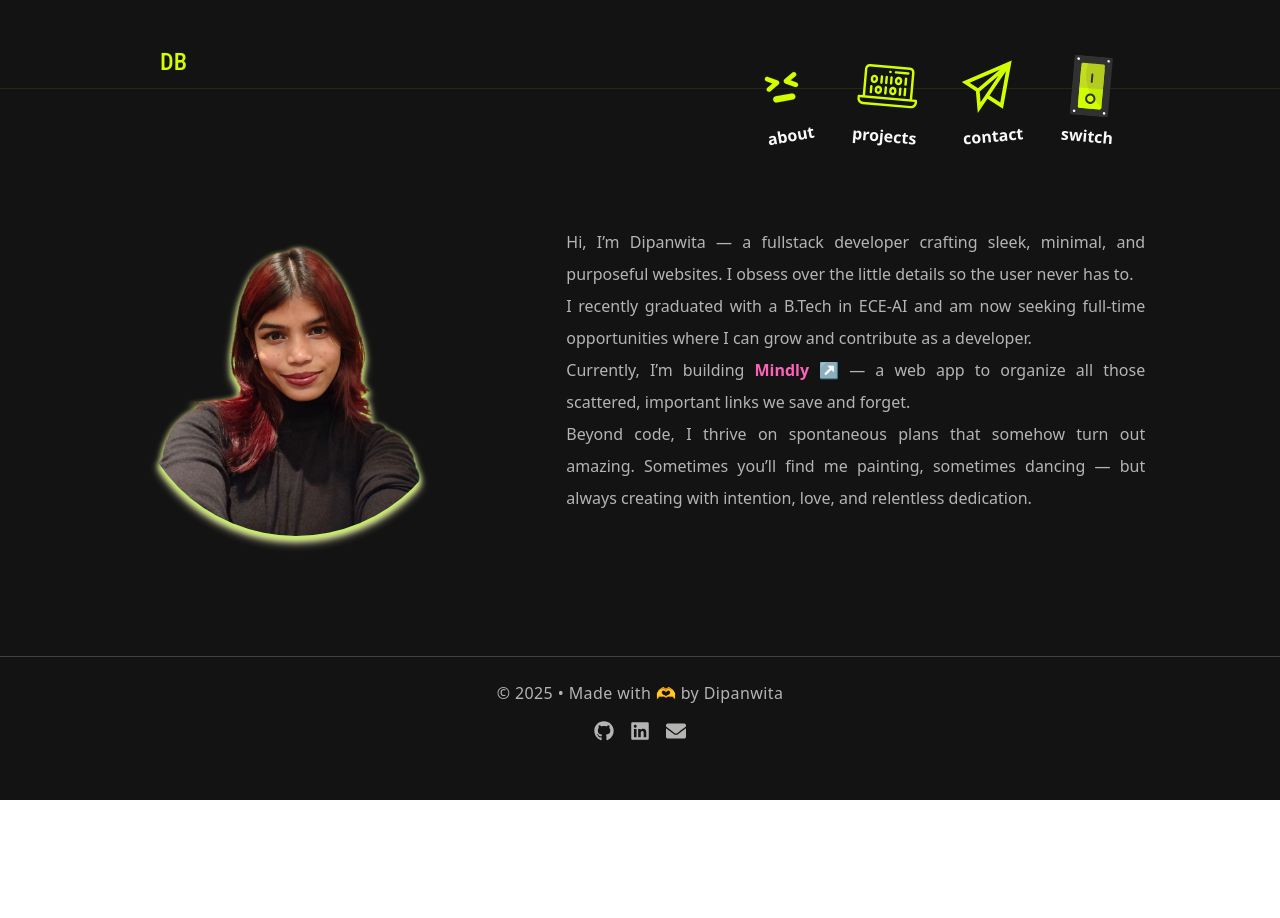
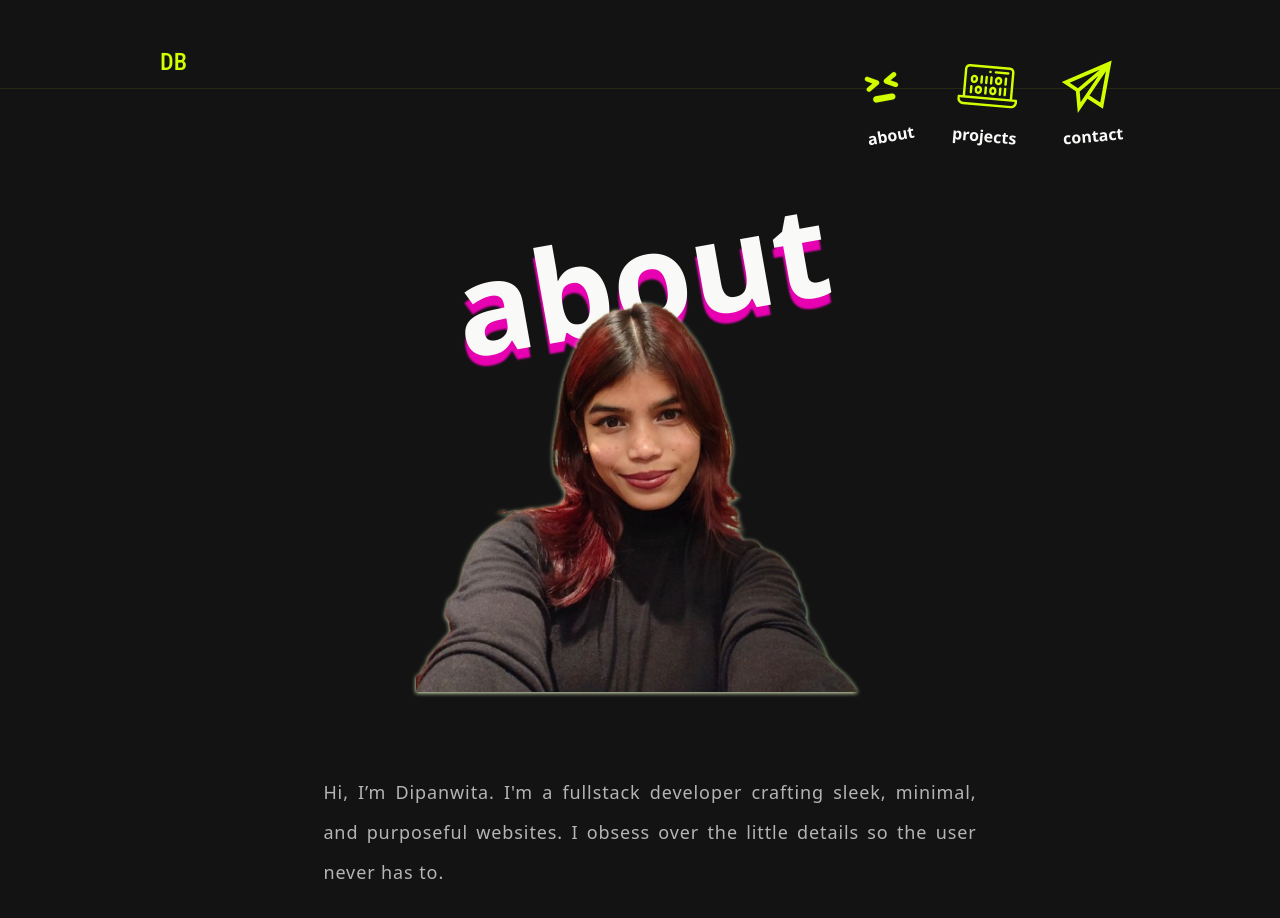
Before and after one commit to Dip-Bala/portfolio-v1, a React (Vite) app: page /about in a window 1280 px wide. Shown: the top 918 px of the page. Before the commit the page ends 800 px from the top, so only its background shows below. Built offline with nearby package versions, Linux system fonts and the light colour scheme.

Commit message:
About me modified

```diff
--- a/src/App.tsx
+++ b/src/App.tsx
@@ -33,10 +33,9 @@ const MainLayout = () => {
     <div className="bg-darkblack text-offwhite min-h-screen">
       {/* <Header /> */}
       <Navbar />
-      <div className="px-6 md:px-10 lg:px-20 py-10 text-pink-600">
+      <div className="px-6 md:px-10 lg:px-20 ">
         <Outlet />
       </div>
-      <Footer />
     </div>
   );
 };
--- a/src/index.css
+++ b/src/index.css
@@ -4,6 +4,7 @@
 
 @theme{
     --font-roboto: 'Roboto Condensed', serif;
+    --text-shadow-xl: -2px 10px 2px;
     --color-lightturquoise : #43c9aa;
     --color-transturquoise : #38e8be;
     --color-darkturquoise : #25886c;
@@ -19,3 +20,8 @@
     /* --color-transorange : #e83902; */
     --color-darkgray : #313131;
 }
+
+
+body {
+  background-color: var(--color-darkblack)
+}
--- a/src/pages/About.tsx
+++ b/src/pages/About.tsx
@@ -1,63 +1,100 @@
 import { motion } from "framer-motion";
-
+import Blog from "../ui/components/Blog";
 
 export function About() {
   return (
-    <motion.div
+    <motion.section
       id="about"
-      className="sm:p-10 text-lg leading-8 max-w-full"
-      // initial={{ opacity: 0, y: 100 }}
-      // animate={{ opacity: 1, y: 0 }}
+      className="w-full text-lg leading-8 py-10 h-screen overflow-scroll"
       transition={{ duration: 1 }}
     >
-      <div className="flex flex-col gap-20">
-        <div className="flex flex-col md:flex-row items-center justify-between gap-10 md:gap-20 text-offwhite/80">
+      <div className="relative flex flex-col gap-20 sm:px-10 sm:py-20">
+        <div className="flex flex-col  items-center justify-between gap-14 md:gap-20 text-offwhite/80">
+          <div className="relative flex justify-center items-center shrink-0">
+            <motion.div
+              initial={{ opacity: 0, y: -20 }}
+              animate={{ opacity: 1, y: 10 }}
+              transition={{ duration: 1 }}
+              className="absolute -top-10  text-8xl sm:text-9xl
+              font-black text-offwhite text-shadow-xl text-shadow-pink/90
+              -rotate-10 pointer-events-none select-none"
+            >
+              about
+            </motion.div>
+
+            <motion.img
+              src="/assets/about.png"
+              alt="Dipanwita Bala"
+              className=" aspect-square
+              drop-shadow-sm drop-shadow-lime-100 transition w-md  "
+            />
+          </div>
 
           <motion.div
-            id="about-image"
-            className="drop-shadow-amber-100 drop-shadow-md"
-            initial={{ opacity: 0, x: -100 }}
-            animate={{ opacity: 1, x: 10 }}
-            transition={{ duration: 1 }}
-          >
-            <img
-              src="/assets/about.png"
-              alt="Dipanwita Bala"
-              className="w-sm aspect-square rounded-full drop-shadow-md drop-shadow-lime-300"
-            />
-          </motion.div>
-          <motion.div
-            id="about-image"
-            className="w-full md:w-[70%] text-justify"
+            className="text-justify"
             initial={{ opacity: 0, x: 100 }}
             animate={{ opacity: 1, x: 10 }}
             transition={{ duration: 1 }}
           >
-            <p className="text-sm sm:text-base leading-8 text-offwhite/70 max-w-prose mx-auto px-2 text-justify text-pretty">
-  Hi, I’m Dipanwita — a fullstack developer crafting sleek, minimal, and purposeful websites. I obsess over the little details so the user never has to.<br></br>
-  I recently graduated with a B.Tech in ECE-AI and am now seeking full-time opportunities where I can grow and contribute as a developer.<br></br>
-  Currently, I’m building <a href="https://www.appmindly.live" className="font-semibold text-pink-400 cursor-pointer after:content-['_↗']">Mindly</a> — a web app to organize all those scattered, important links we save and forget.<br></br>
-  Beyond code, I thrive on spontaneous plans that somehow turn out amazing. Sometimes you’ll find me painting, sometimes dancing — but always creating with intention, love, and relentless dedication.
-</p>
+            <p className="text-lg leading-10 tracking-wider text-offwhite/70 max-w-prose mx-auto px-2 text-pretty">
+              Hi, I’m Dipanwita. I'm a fullstack developer crafting sleek,
+              minimal, and purposeful websites. I obsess over the little details
+              so the user never has to.
+              <br />
+              <br />
+              I’m well-versed in web development technologies — from designing
+              and developing to deployment. While I handle every stage with
+              equal care, I especially enjoy a good UI design challenge.
+              <br />
+              <br />
+              Lately, I’ve been building AI-powered apps that help me solve my
+              daily problems. Some projects are practical, some are just for fun
+              and experiments — but all of them help me grow.
+              <br />
+              <br />
+              Apart from staring at screens, you’ll often find me in my rooftop
+              garden, growing my own vegetables and fruits, caring for plants,
+              or simply spending quiet time among them.
+              <br />
+              <br />
+            </p>
+          </motion.div>
+          <div className="w-full max-w-prose mx-auto mt-10 px-2">
+        <h2
+          className="text-6xl sm:text-8xl font-black text-offwhite text-shadow-xl text-shadow-pink/90 pb-8"
+        >
+          Blogs
+        </h2>
+        <p className="text-offwhite/60 mb-6">
+          I write technical blogs inspired by the issues I solve in my work. You
+          can find some of them here:
+        </p>
 
-          </motion.div>
+        <div className="flex flex-col gap-4">
+          {blogs.map((blog) => (
+            <Blog blog={blog} key={blog.id} />
+          ))}
         </div>
-
-        {/* <div className="  text-cyan-400 text-center font-semibold text-xl">
-         <h2 className="py-6">Some of my Artwork</h2>
-         <div className="flex gap-8 overflow-x-auto whitespace-nowrap">
-          <img src="/assets/art1.jpeg" className="w-60"/>
-          <img src="/assets/art1.jpeg" className="w-60"/>
-          <img src="/assets/art1.jpeg" className="w-60"/>
-          <img src="/assets/art1.jpeg" className="w-60"/>
-          <img src="/assets/art1.jpeg" className="w-60"/>
-          <img src="/assets/art1.jpeg" className="w-60"/>
-         </div>
+      </div>
         </div>
-        <div>
-          I am a Shinobi at heart but mundane by Birth
-        </div> */}
       </div>
-    </motion.div>
+    </motion.section>
   );
 }
+
+const blogs = [
+  {
+    id: 1,
+    title: "Stop Using <img> for SVGs in React: A Better Way with SVGR",
+    href: "https://dev.to/dipanwita_bala_14a61e4e64/stop-using-for-svgs-in-react-a-better-way-with-svgr-4080",
+    platform: "dev.to",
+    year: 2026,
+  },
+  {
+    id: 2,
+    title: "How I Built a Scalable and Effortless Theme System for My Web Apps",
+    href: "https://medium.com/p/900eebbbc720",
+    platform: "Medium",
+    year: 2026,
+  },
+];
--- a/src/pages/Contact.tsx
+++ b/src/pages/Contact.tsx
@@ -97,7 +97,6 @@
 //   );
 // }
 
-
 import { motion } from "framer-motion";
 import { FaEnvelope, FaGithub, FaLinkedin } from "react-icons/fa";
 
@@ -110,15 +109,16 @@ export function Contact() {
       animate={{ opacity: 1, y: 0 }}
       transition={{ duration: 1 }}
     >
-        <h1 className="text-4xl text-center font-semibold font-stretch-ultra-condensed text-offwhite mb-10 hover:underline decoration-lime underline-offset-4 pt-10">
+      {/* <h1 className="text-4xl text-center font-semibold font-stretch-ultra-condensed text-offwhite mb-10 hover:underline decoration-lime underline-offset-4 pt-10">
         Let's talk.
-        </h1>
+      </h1> */}
 
       <p className="text-center mb-8 text-offwhite/70">
-        I am just one text message away.
+        I’m always eager to connect with fellow developers and designers — to
+        share knowledge, creative ideas, or just hang out. Feel free to reach
+        out if you'd like to collaborate or need my help. I am just one text
+        message away.
       </p>
-
-
 
       <div className="flex justify-center gap-6 mt-10 text-2xl text-offwhite/70">
         <a
--- a/src/pages/Home.tsx
+++ b/src/pages/Home.tsx
@@ -5,17 +5,19 @@ import { MdOutlineArrowOutward } from "react-icons/md";
 
 export function Home() {
   return (
-      <div className="flex w-full p-4 sm:p-10 md:px-10 text-offwhite items-center justify-center overflow-hidden">
+    <div className="flex w-full p-4 sm:py-20 text-offwhite items-center justify-center overflow-hidden">
       <motion.div
         initial={{ opacity: 0, scale: 0.5 }}
         animate={{ opacity: 1, scale: 1 }}
-      transition={{ duration: 1, ease: 'easeOut' }}
+        transition={{ duration: 1, ease: "easeOut" }}
       >
         <div className="flex flex-col w-full justify-center gap-4">
-          <h1 className="text-6xl sm:text-9xl lg:text-[200px] text-wrap text-offwhite text-roboto font-medium font-stretch-ultra-condensed text-center md:text-nowrap  mb-0 selection:bg-lime selection:text-darkblack text-shadow-lg text-shadow-lime">
+          <h1 className="text-6xl sm:text-9xl lg:text-[200px] text-wrap text-offwhite text-roboto font-medium font-stretch-ultra-condensed text-center md:text-nowrap  mb-0 selection:bg-lime selection:text-darkblack text-shadow-md text-shadow-lime">
             DIPANWITA BALA
           </h1>
-          <h2 className="text-xl md:text-3xl italic lowercase text-lime text-roboto font-normal font-stretch-ultra-condensed text-center text-nowrap hover:underline hover:underline-offset-2 decoration-pink-500 m-0 selection:bg-pink-600">I'm a Fullstack Developer</h2>
+          <h2 className="text-xl md:text-3xl italic lowercase text-lime text-roboto font-normal font-stretch-ultra-condensed text-center text-nowrap hover:underline hover:underline-offset-2 decoration-pink-500 m-0 selection:bg-pink-600">
+            I'm a Fullstack Developer
+          </h2>
         </div>
         <div className="text-sm md:text-lg text-offwhite/90  mt-12 flex flex-wrap justify-center items-center gap-4">
           <a
@@ -42,5 +44,5 @@ export function Home() {
         <Skills />
       </motion.div>
     </div>
-  )
+  );
 }
--- /dev/null
+++ b/src/ui/components/Blog.tsx
@@ -0,0 +1,31 @@
+type BlogProps = {
+    blog: Blog
+}
+export default function Blog({ blog }: BlogProps) {
+  return (
+    <a
+      href={blog.href}
+      target="_blank"
+      className="group flex flex-col gap-1 border border-lime/20 rounded-xl
+      p-4 hover:border-pink-400/60 transition bg-white/5"
+    >
+      <span className="text-offwhite font-medium group-hover:text-pink-400 transition">
+        {blog.title}
+      </span>
+
+      <div className="flex gap-4 text-sm text-offwhite/50">
+        <span>{blog.platform}</span>
+        <span>•</span>
+        <span>{blog.year}</span>
+      </div>
+    </a>
+  );
+}
+
+export type Blog = {
+  id: number;
+  title: string;
+  href: string;
+  platform: "dev.to" | "Medium" | "Hashnode" | string;
+  year: number;
+};
--- a/src/ui/components/Navbar.tsx
+++ b/src/ui/components/Navbar.tsx
@@ -29,13 +29,13 @@ export function Navbar() {
       color: "text-orange",
       class: "-rotate-5 "
     },
-    {
-      label: "switch",
-      icon: "/assets/switch-off.svg",
-      focusIcon: "/assets/switch-on.svg",
-      color: "text-orange",
-      class: "rotate-5"
-    },
+    // {
+    //   label: "switch",
+    //   icon: "/assets/switch-off.svg",
+    //   focusIcon: "/assets/switch-on.svg",
+    //   color: "text-orange",
+    //   class: "rotate-5"
+    // },
   ];
 
   return (
```
Lines whose indentation alone changed are shown as unchanged.
